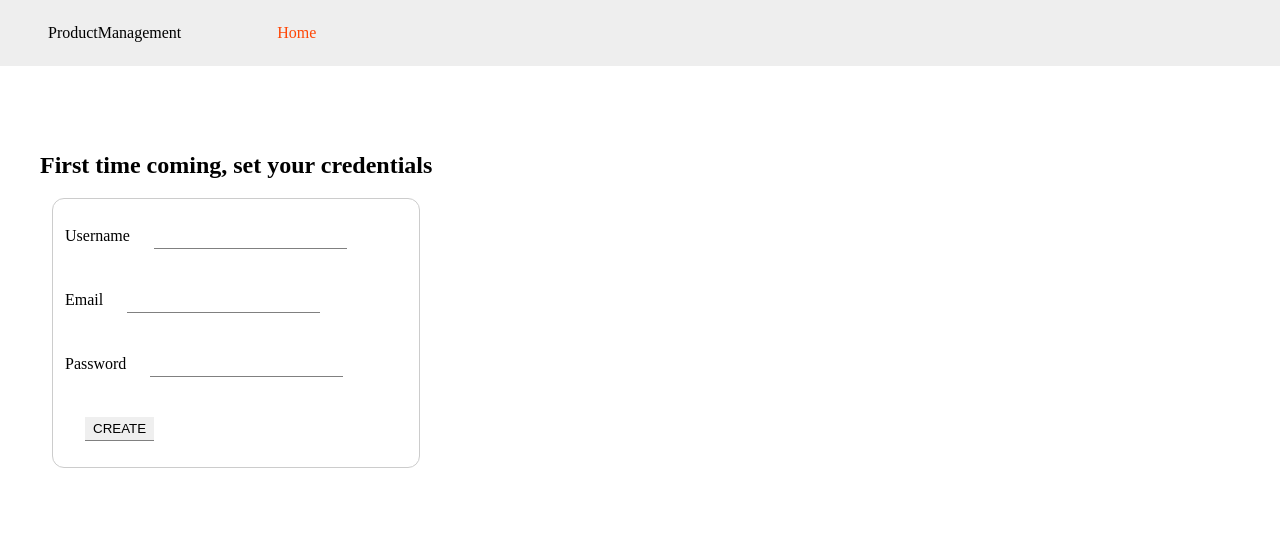
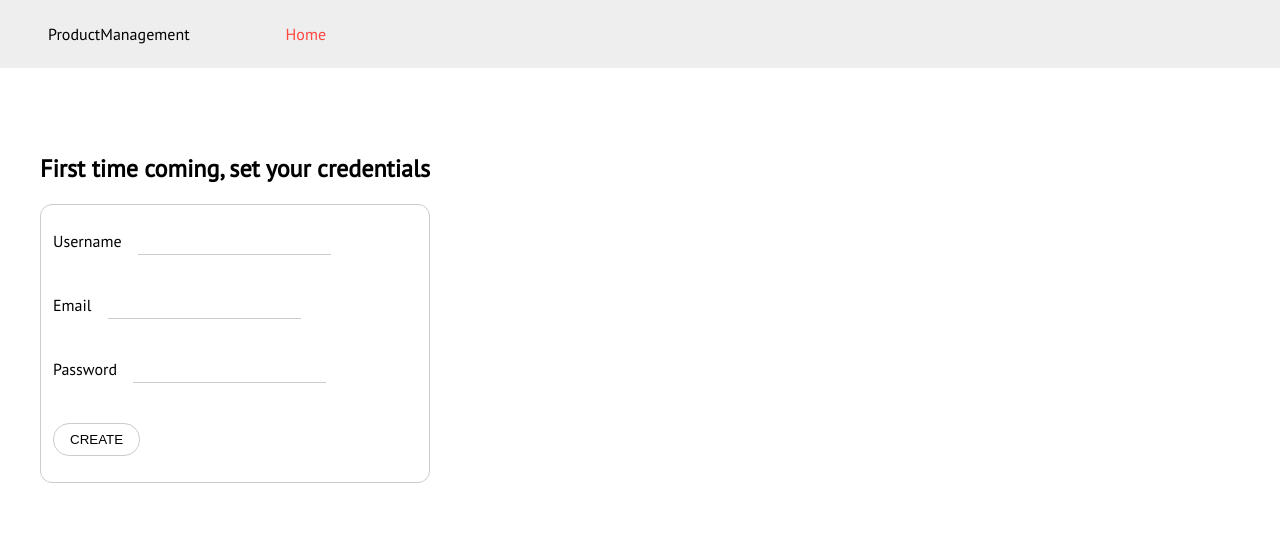
Before and after one commit to itcsdb1912/itcsdb1912, a Flask app: page / in a window 1280 px wide. Shown: the top 547 px of the page. Run offline with Flask 2, Linux system fonts and the light colour scheme; data that the repository does not hold is empty; some libraries are stand-ins or nearby versions.

Commit message:
styling a bit

```diff
--- a/app.py
+++ b/app.py
@@ -70,7 +70,7 @@ def store():
             return redirect(url_for('index'))
     else:
         if(user):
-            user_id = user.id
+            user_id = user["id"]
             store_name = request.form.get("store_name")
             store_address = request.form.get("store_address")
             store_api_key = request.form.get("store_api_key")
@@ -107,7 +107,7 @@ def store_with_id(store_id):
             return redirect(url_for("index"))
     else:
         if(user):
-            user_id = user.id
+            user_id = user["id"]
             name = request.form.get("store_name")
             address = request.form.get("store_address")
             api_key = request.form.get("store_api_key")
@@ -150,12 +150,12 @@ def change_password():
             old_password = request.form.get("old_password")
             new_password = request.form.get("new_password")
 
-            result = db.change_password(user.id, old_password, new_password)
+            result = db.change_password(user["id"], old_password, new_password)
 
-            if (result.err):
-                return render_template("change_password.html", err=result.err, user=user)
+            if (result["err"]):
+                return render_template("change_password.html", err=result["err"], user=user)
             else:
-                return redirect(url_for("account"))
+                return redirect(url_for('account'))
     else:
         return redirect(url_for("index"))
 
@@ -181,10 +181,12 @@ def logout():
     return redirect(url_for('index'))
 
 @app.route('/account')
-def user():
+def account():
     user = session.get('user')
     if (user):
-        return render_template('account.html', user=user, stores=None)
+        #result = db.get.store()
+        stores = None
+        return render_template('account.html', user=user, stores=stores)
     else:
         return redirect(url_for("index"))
 
--- a/static/style.css
+++ b/static/style.css
@@ -1,6 +1,7 @@
 body {
     margin: 0;
     padding: 0;
+    font-family: 'PT Sans', sans-serif;
 }
 
 p {
@@ -14,7 +15,7 @@ img {
 a,
 a:hover {
     text-decoration: none;
-    color: rgb(255, 70, 5);
+    color: rgb(255, 70, 65);
 }
 a:hover {
     opacity: 0.6;
@@ -33,10 +34,16 @@ ul li {
 }
 .card {
     padding: 6px 12px;
-    margin: 12px 12px;
     border-radius: 12px;
     border: 1px solid #ccc;
 }
+
+.header_line {
+    display: flex;
+    align-items: center;
+    justify-content: space-between;
+}
+
 header {
     background: #eee;
 }
@@ -52,9 +59,17 @@ header nav ul li {
 
 input {
     border: none;
-    border-bottom: 1px solid grey;
+    border-bottom: 1px solid #ccc;
     padding: 4px 8px;
-    margin: 20px;
+    margin: 20px 12px;
+}
+
+input[type="submit"] {
+    background: none;
+    border: 1px solid #ccc;
+    padding: 8px 16px;
+    border-radius: 16px;
+    margin: 20px 0;
 }
 
 .content {
--- a/templates/layout.html
+++ b/templates/layout.html
@@ -5,6 +5,7 @@
     <meta name="viewport" content="width=device-width, initial-scale=1.0">
     <meta http-equiv="X-UA-Compatible" content="ie=edge">
     <link rel="stylesheet" href="{{ url_for('static', filename='style.css') }}">
+    <link href="https://fonts.googleapis.com/css?family=PT+Sans&display=swap" rel="stylesheet">
     <title>ProductManagement</title>
 </head>
 <body>
```
Also changed, not shown: templates/account.html (+7 -4 lines).
